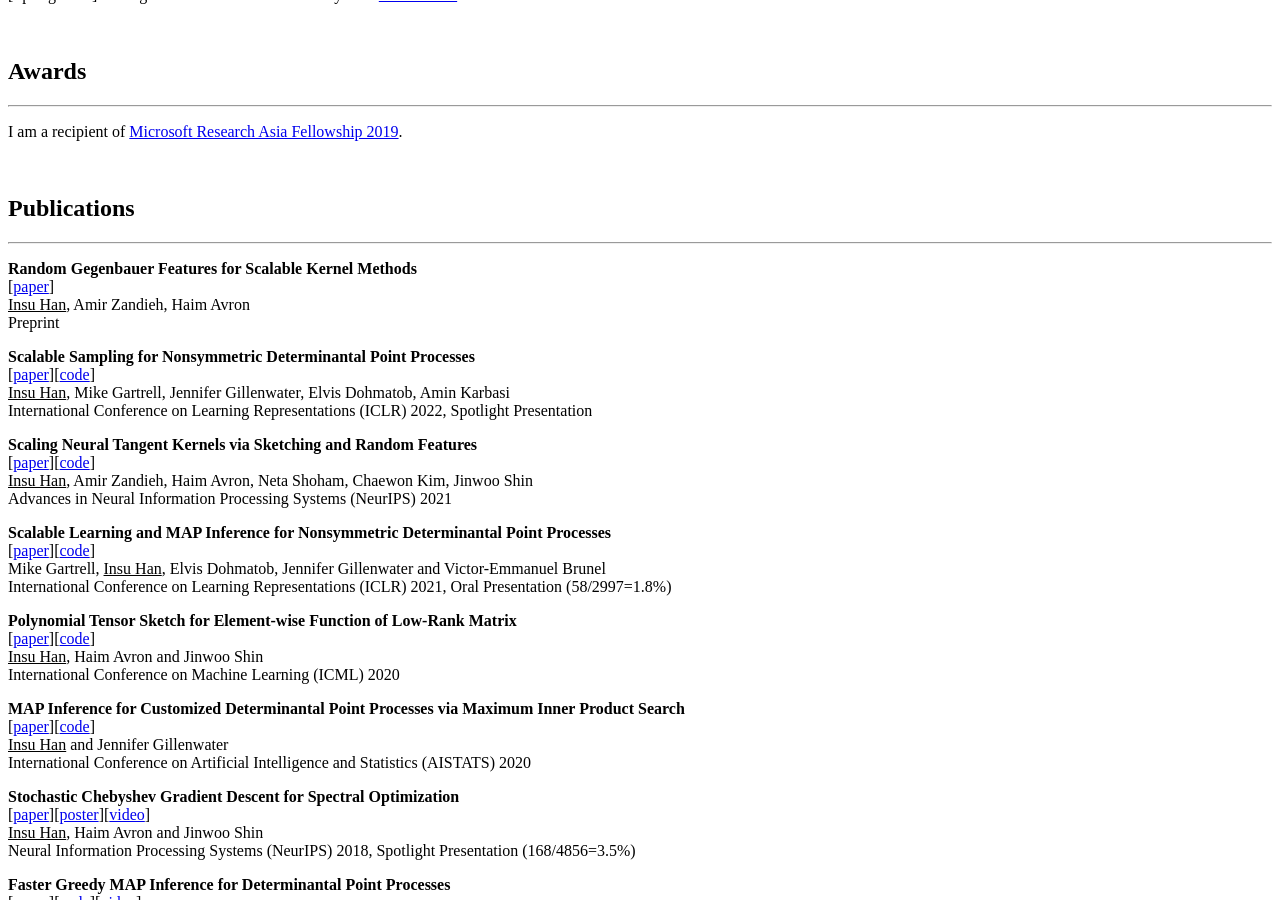
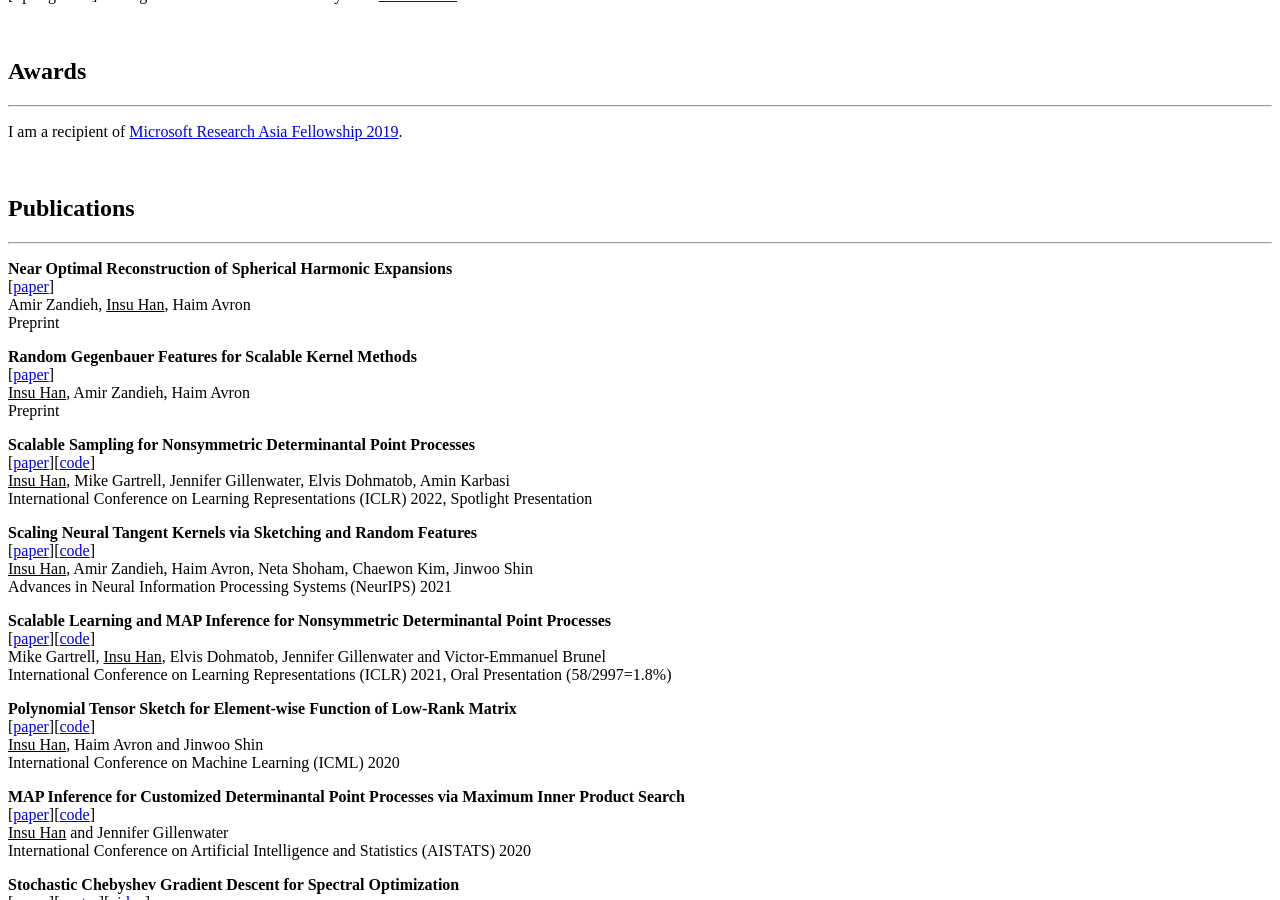
Before and after one commit to insuhan/insuhan.github.io, a Jekyll site: the page built from _posts/2019-10-12-about-me.markdown, in a window 1280 px wide and 900 px high, scrolled down 1248 px. Built offline with Jekyll 4.4.1, drawn with Linux system fonts in a browser that asks for light colours; a style sheet for code colours, icons or effects is not loaded.

Commit message:
Update 2019-10-12-about-me.markdown

```diff
--- a/_posts/2019-10-12-about-me.markdown
+++ b/_posts/2019-10-12-about-me.markdown
@@ -35,6 +35,13 @@ I am a recipient of [Microsoft Research Asia Fellowship 2019]. <br/>
 <br/>
 ## Publications
 -----
+
+**Near Optimal Reconstruction of Spherical Harmonic Expansions** <br/>
+[[paper][gegen_recon_paper]]<br/>
+Amir Zandieh, <U>Insu Han</U>, Haim Avron<br/>
+Preprint
+<br/>
+
 
 **Random Gegenbauer Features for Scalable Kernel Methods** <br/>
 [[paper][gegen_rf_paper]]<br/>
@@ -93,6 +100,7 @@ SIAM Journal on Scientific Computing (SISC) 2017
 <U>Insu Han</U>, Dmitry Malioutov, and Jinwoo Shin <br/>
 International Conference on Machine Learning (ICML) 2015
 
+[gegen_recon_paper]: https://arxiv.org/pdf/2202.12995.pdf
 [gegen_rf_paper]: https://arxiv.org/pdf/2202.03474.pdf
 [ndpp_sampling_paper]: https://openreview.net/forum?id=BB4e8Atc1eR
 [ndpp_sampling_code]: https://github.com/insuhan/nonsymmetric-dpp-sampling
```
